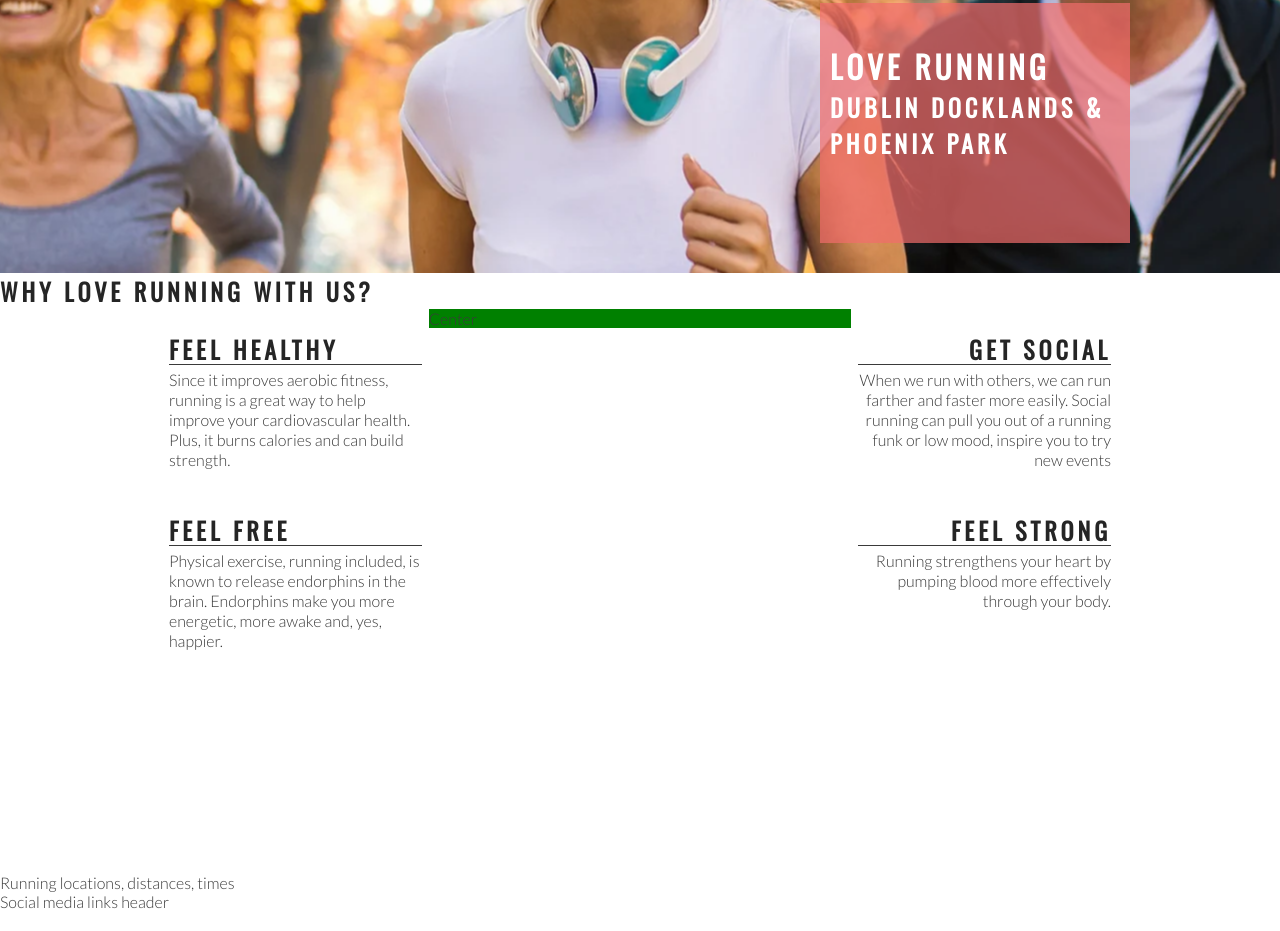
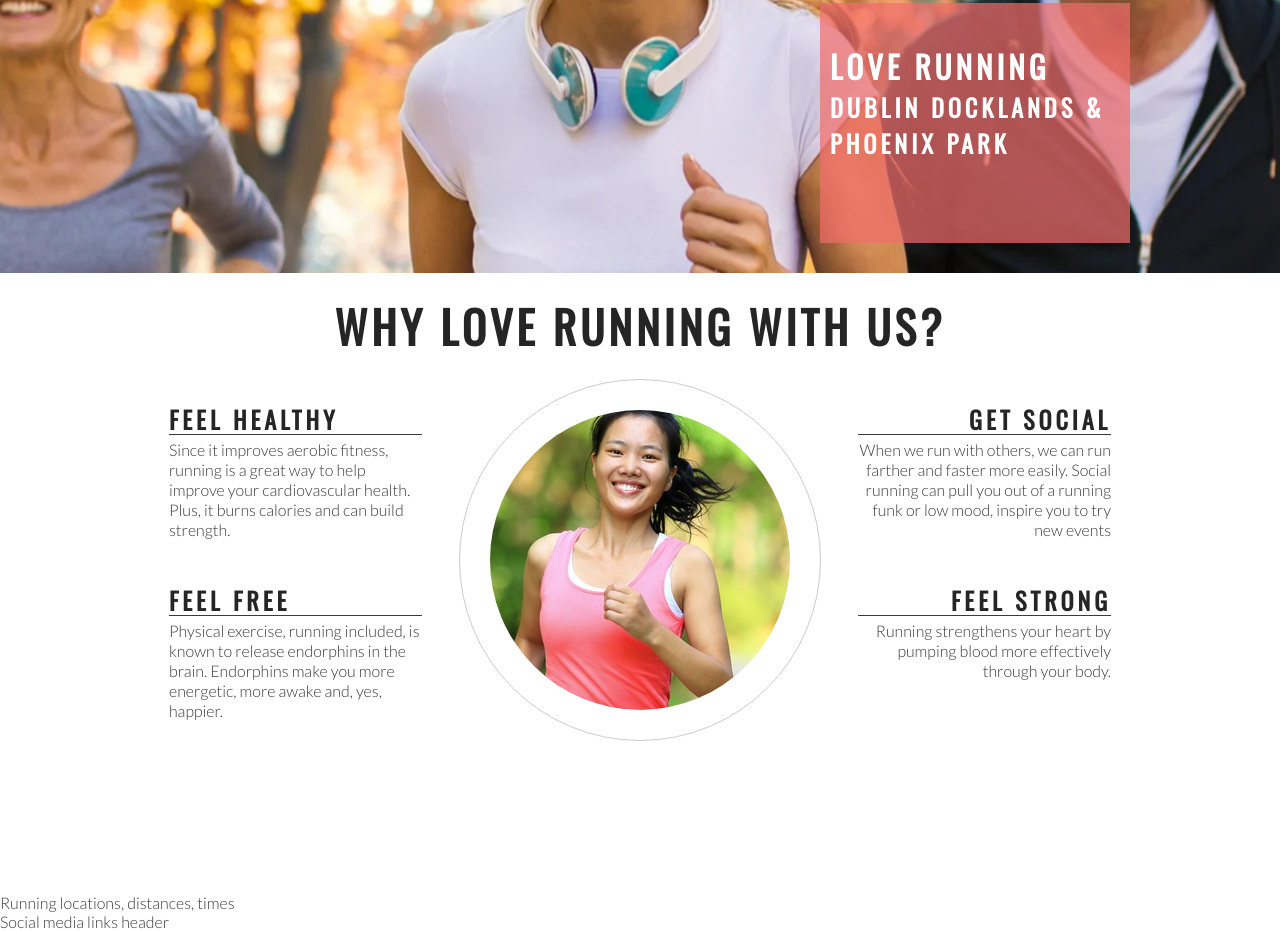
Before and after one commit to Kaybe111/love-running, a plain HTML site: page index.html in a window 1280 px wide. Shown: the part 402-1333 px from the top of the page. Drawn offline with nearby package versions, Linux system fonts and the light colour scheme.

Commit message:
Add club ethos center image and styled into a circle

```diff
--- a/assets/css/style.css
+++ b/assets/css/style.css
@@ -134,7 +134,6 @@ h1,h2 {
 #center-about {
     width: 33%;
     margin: 0 auto;
-    background-color: green;
 }
 
 hr {
@@ -165,3 +164,24 @@ hr {
 .right-about-heading p {
     text-align: right;
 }
+
+#welcome {
+    text-align: center;
+    margin: 20px 0;
+    font-size: 280%;
+}
+
+#circle-container {
+    width: 300px;
+    height: 300px;
+    padding: 30px;
+    border: 1px solid #ccc;
+    border-radius: 50%;
+    margin: 0 auto;
+}
+
+#circle-cover-bg {
+    background: url('../images/ethos-center-image.jpeg') no-repeat center center;
+    height: 100%;
+    border-radius: 50%;
+}
--- a/index.html
+++ b/index.html
@@ -39,7 +39,7 @@
         </div>
     </section>
     <section id="club-ethos">
-        <h1>Why Love Running With Us?</h1>
+        <h2 id="welcome">Why Love Running With Us?</h2>
         <div id="left-about">
             <div class="left-about-heading">
                 <h2>Feel Healthy</h2>
@@ -64,7 +64,13 @@
                 <p>Running strengthens your heart by pumping blood more effectively through your body.</p>
             </div>
         </div>
-        <div id="center-about">Center</div>
+        <div id="center-about">
+            <div id="circle-container">
+                <div id="circle-cover-bg">
+
+                </div>
+            </div>
+        </div>
     </section>
     <section>
         Running locations, distances, times
```
Also changed, not shown: assets/images/ethos-center-image.jpeg (added).
